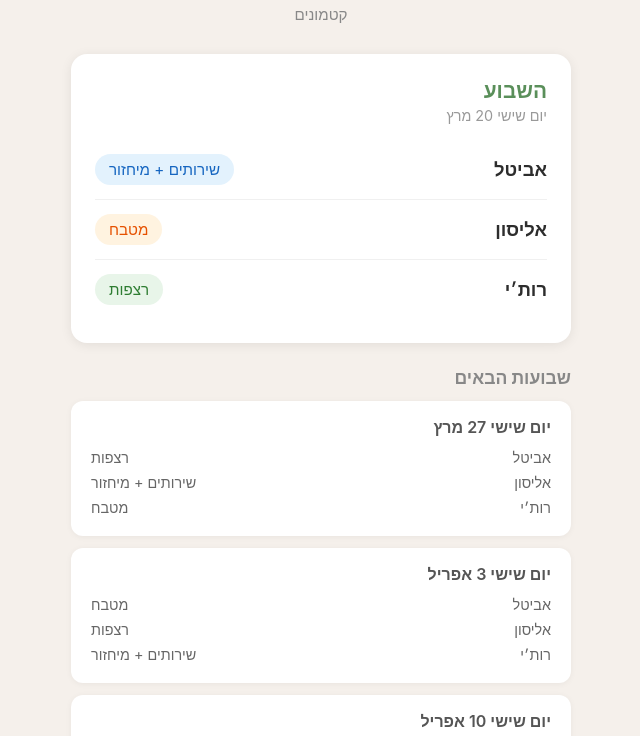
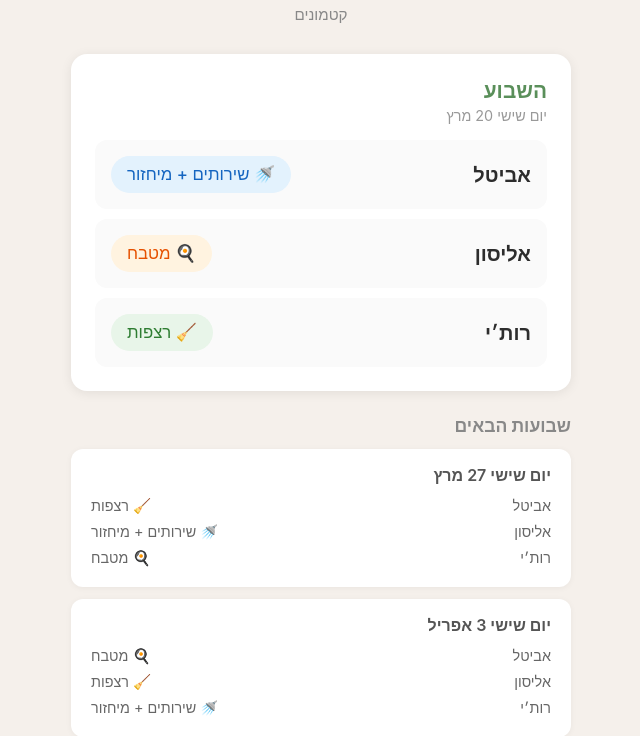
Before and after one commit to allisonecalt-sudo/toranut, a plain HTML site: page index.html in a window 1280 px wide. Shown: the part 62-798 px from the top of the page, without its empty margins (319-959 px from the left). Drawn offline with Linux system fonts and the light colour scheme.

Commit message:
Clearer layout: bigger task cards, emojis, more spacing

```diff
--- a/index.html
+++ b/index.html
@@ -47,19 +47,21 @@
             display: flex;
             justify-content: space-between;
             align-items: center;
-            padding: 14px 0;
-            border-bottom: 1px solid #f0f0f0;
+            padding: 16px 16px;
+            margin-bottom: 10px;
+            border-radius: 12px;
+            background: #fafafa;
         }
-        .task-row:last-child { border-bottom: none; }
+        .task-row:last-child { margin-bottom: 0; }
         .person-name {
-            font-weight: 600;
-            font-size: 1.15em;
+            font-weight: 700;
+            font-size: 1.25em;
         }
         .task-name {
-            background: #f0f0f0;
-            padding: 6px 14px;
+            padding: 8px 16px;
             border-radius: 20px;
-            font-size: 0.95em;
+            font-size: 1.05em;
+            font-weight: 500;
         }
         .task-name.kitchen { background: #fff3e0; color: #e65100; }
         .task-name.bathroom { background: #e3f2fd; color: #1565c0; }
@@ -105,9 +107,9 @@
     <script>
         const people = ['אביטל', 'אליסון', 'רות׳י'];
         const tasks = [
-            { name: 'מטבח', key: 'kitchen', en: 'Kitchen' },
-            { name: 'שירותים + מיחזור', key: 'bathroom', en: 'Bathroom + Recycling' },
-            { name: 'רצפות', key: 'floors', en: 'Floors' }
+            { name: '🍳 מטבח', key: 'kitchen' },
+            { name: '🚿 שירותים + מיחזור', key: 'bathroom' },
+            { name: '🧹 רצפות', key: 'floors' }
         ];
 
         // Week 0 = March 20, 2026 (first Friday)
```
